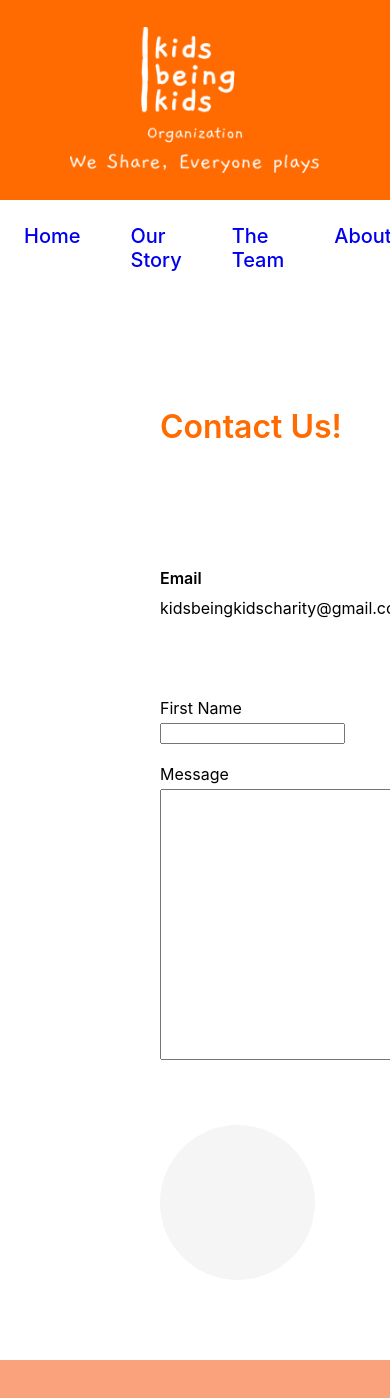
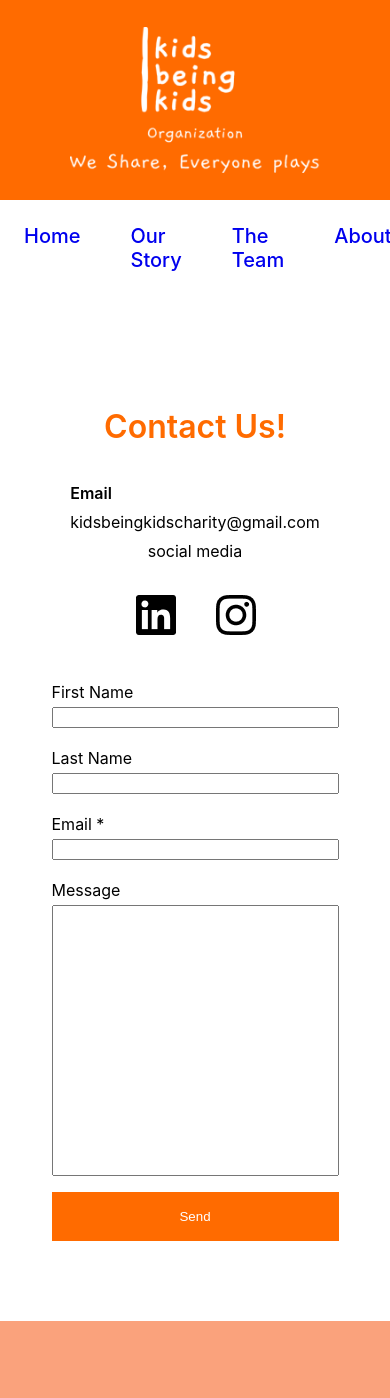
Before and after one commit to RadmehrM/KBK-React, a React (Create React App) app in the folder kbk-react/: page /contact in a window 390 px wide. Shown: the top 1398 px of the page. Built offline with nearby package versions, Linux system fonts and the light colour scheme.

Commit message:
Add mobile responsiveness to Contact page

```diff
--- a/kbk-react/src/styles/ContactUs.css
+++ b/kbk-react/src/styles/ContactUs.css
@@ -1,5 +1,3 @@
-
-
 .contact-container {
   margin: 5rem 10rem 5rem 10rem;
   display: grid;
@@ -139,3 +137,22 @@
   width: 155px;
   height: 155px;
 }
+
+@media (max-width: 1199px) {
+  .ellipse {
+    display: none;
+  }
+
+  .contact-container {
+    margin-right: 2rem;
+    margin-left: 2rem;
+    display: flex;
+    flex-direction: column;
+    align-items: center;
+  }
+
+  form {
+    display: flex;
+    flex-direction: column;
+  }
+}
```
Lines whose indentation alone changed are shown as unchanged.
